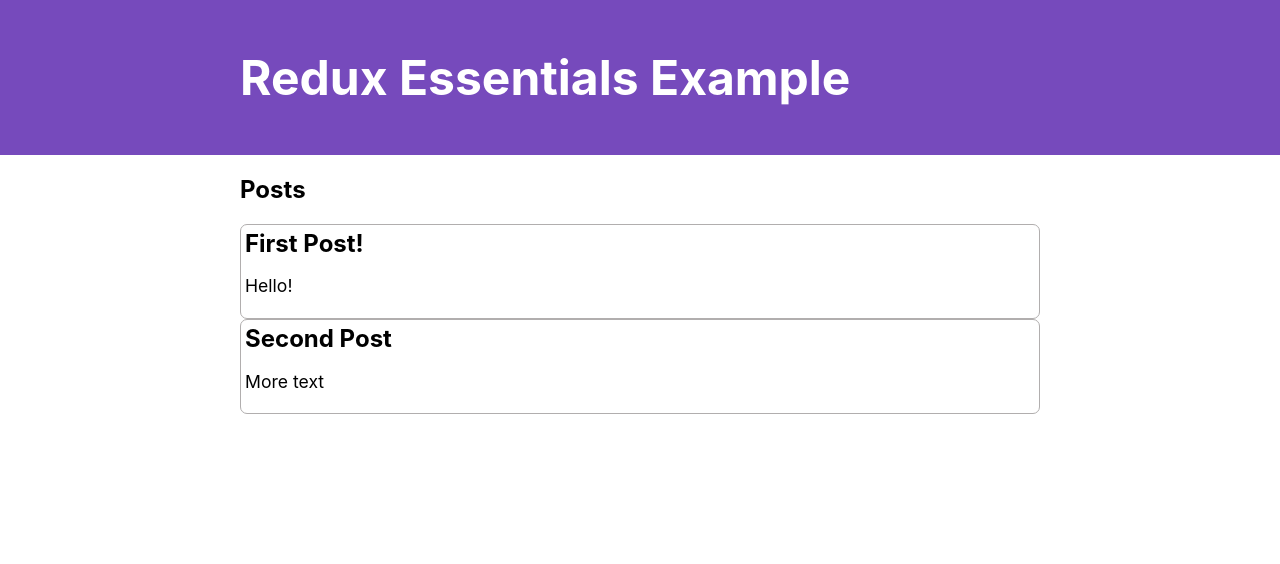
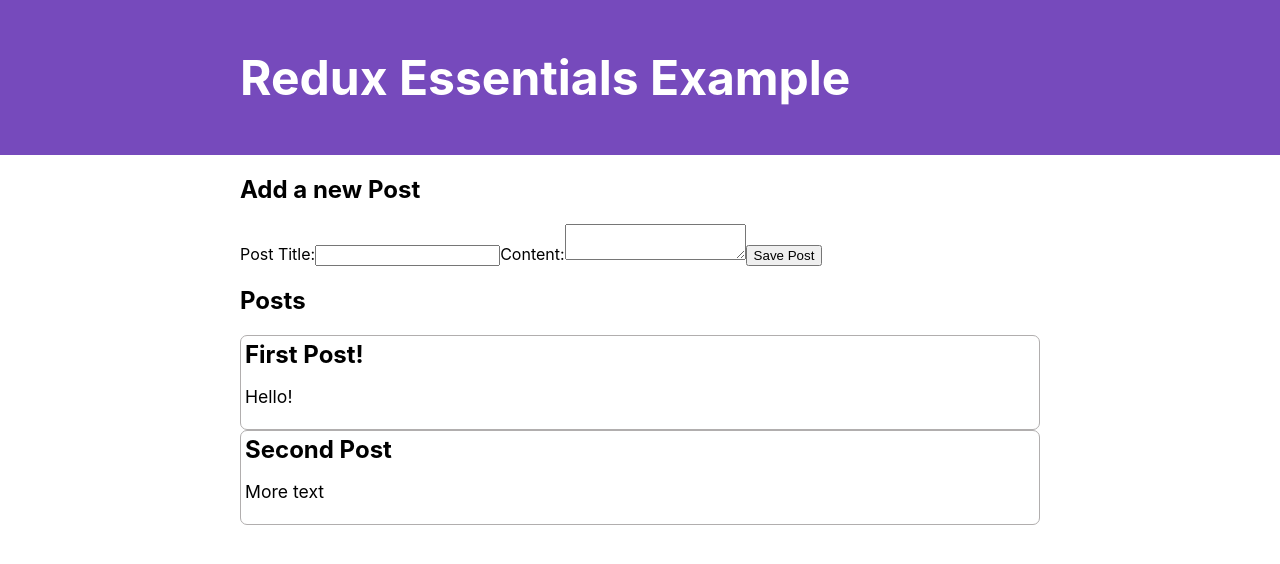
Before and after one commit to rudiwawa/learn_redux_from_documentation, a React (Create React App) app: page / in a window 1280 px wide. Shown: the top 564 px of the page. Built offline with nearby package versions, Linux system fonts and the light colour scheme; what miragejs, txtgen would draw is missing.

Commit message:
tambah artikel DONE

```diff
--- a/src/App.jsx
+++ b/src/App.jsx
@@ -8,6 +8,7 @@
 
 import { Navbar } from './app/Navbar'
 import { PostsList } from './features/posts/PostsList'
+import { AddPostForm } from './features/posts/AddPostForm'
 function App() {
   return (
     <Router>
@@ -19,6 +20,7 @@
             path="/"
             render={() => (
               <React.Fragment>
+                <AddPostForm />
                 <PostsList />
               </React.Fragment>
             )}
--- /dev/null
+++ b/src/features/posts/AddPostForm.jsx
@@ -0,0 +1,53 @@
+import React, { useState } from 'react'
+import { useDispatch } from 'react-redux'
+import { postAdded } from './postsSlice';
+import { nanoid } from '@reduxjs/toolkit';
+
+
+export const AddPostForm = () => {
+    const [title, setTitle] = useState('');
+    const [content, setContent] = useState('');
+
+    const dispatch = useDispatch()
+
+    const onTitleChanged = e => setTitle(e.target.value)
+    const onContentChanged = e => setContent(e.target.value)
+
+    //buat fungsi aksi save
+    const onSavePostClicked = () => {
+        if (title & content) {
+            dispatch(
+                postAdded({
+                    id: nanoid(),
+                    title,
+                    content
+                })
+            )
+            setTitle('')
+            setContent('')
+        }
+    }
+    return (
+        <section>
+            <h2>Add a new Post</h2>
+            <form>
+                <label htmlFor="postTitle">Post Title:</label>
+                <input
+                    type="text"
+                    id="postTitle"
+                    name="postTitle"
+                    value={title}
+                    onChange={onTitleChanged}
+                />
+                <label htmlFor="postContent">Content:</label>
+                <textarea
+                    id="postContent"
+                    name="postContent"
+                    value={content}
+                    onChange={onContentChanged}
+                />
+                <button type="button" onClick={onSavePostClicked}>Save Post</button>
+            </form>
+        </section>
+    )
+}
--- a/src/features/posts/postsSlice.js
+++ b/src/features/posts/postsSlice.js
@@ -8,22 +8,17 @@
 const postsSlice = createSlice({
     name:'posts',
     initialState,
-    reducers:{}
+    reducers:{
+        postAdded(state,action){
+            state.push(action.payload)
+        }
+    }
 })
-// Hasilnya tar kayak gini
-// {
-//     posts: [
-//       {
-//         id: '1',
-//         title: 'First Post!',
-//         content: 'Hello!'
-//       },
-//       {
-//         id: '2',
-//         title: 'Second Post',
-//         content: 'More text'
-//       }
-//     ]
-//   }
+// Remember: reducer functions must always create new state values immutably,
+// by making copies! It's safe to call mutating functions like Array.push()
+// or modify object fields like state.someField = someValue inside of createSlice(),
+// because it converts those mutations into safe immutable updates internally using
+// the Immer library, but don't try to mutate any data outside of createSlice!
 
+export const { postAdded } = postsSlice.actions
 export default postsSlice.reducer
```
